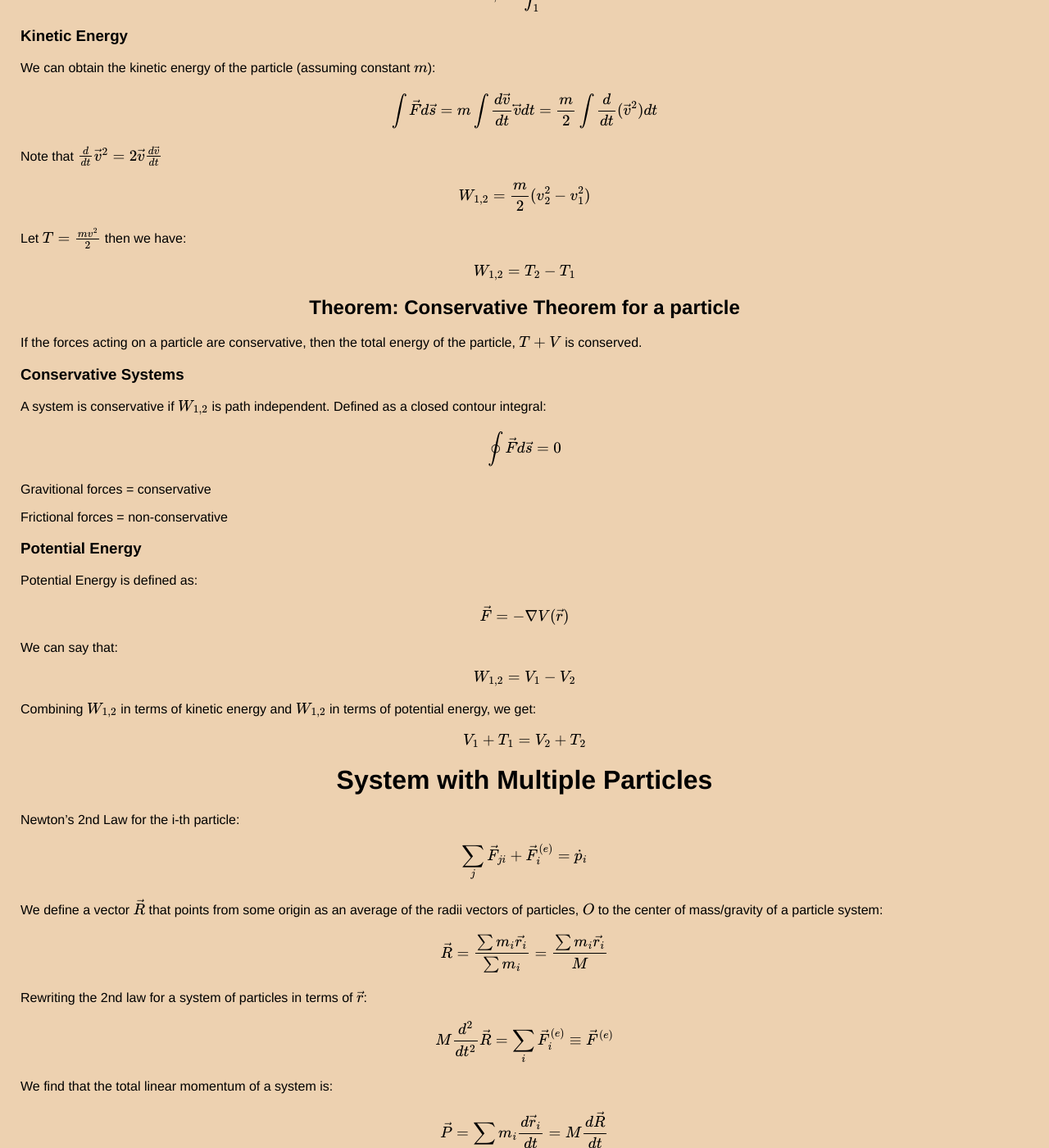
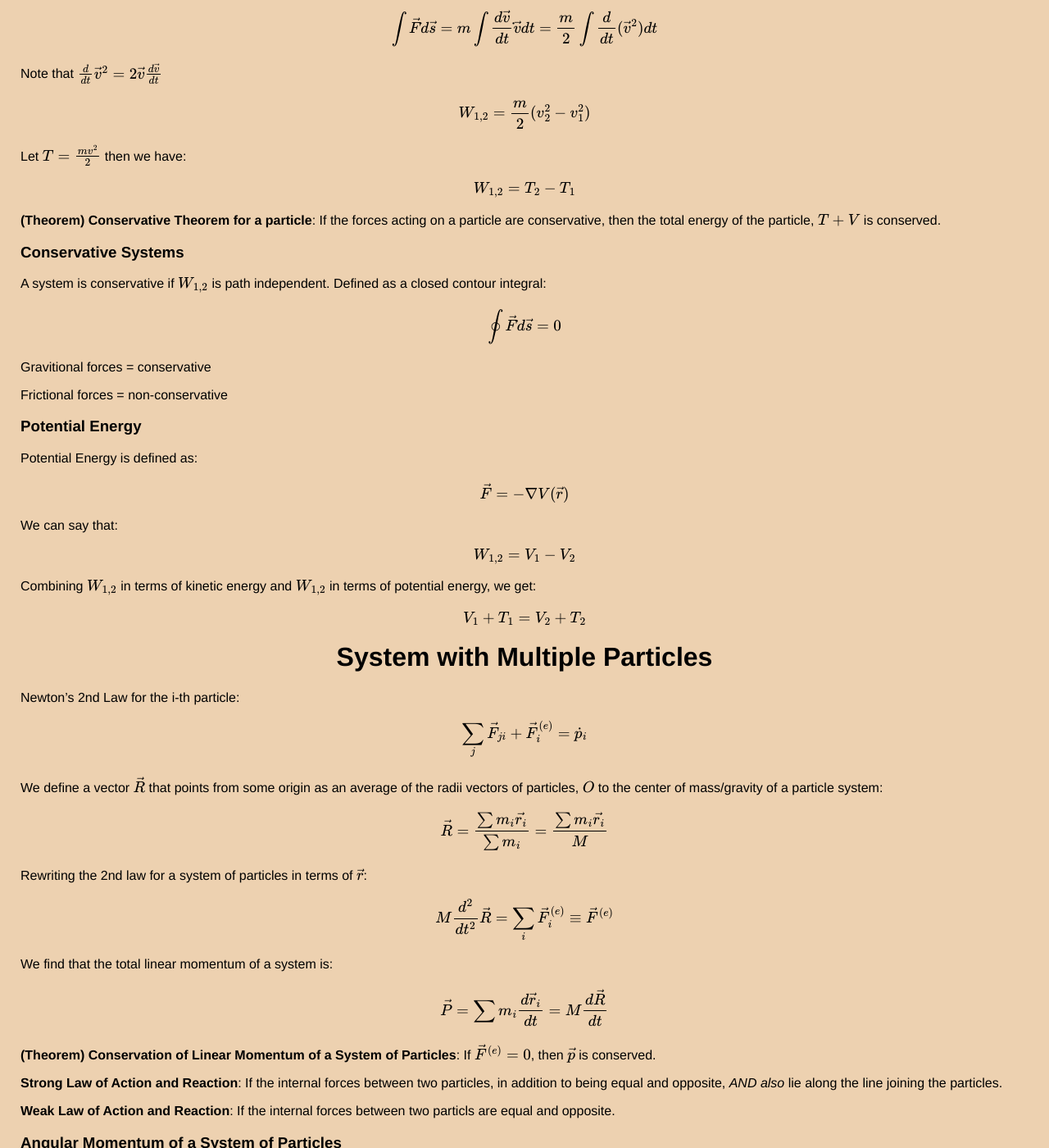
Before and after one commit to thaihangchung7/thaihangchung7.github.io, a Jekyll site: the page built from _notes/classical.md, in a window 1280 px wide and 1400 px high, scrolled down 1332 px. Shown: the whole window at 82% size. Built offline with Jekyll 4.4.1, drawn with Linux system fonts in a browser that asks for light colours; formulas are drawn with MathJax 3; some of the changed text lies outside the part shown.

Commit message:
Updating classical notes

```diff
--- a/_notes/classical.md
+++ b/_notes/classical.md
@@ -17,10 +17,7 @@ $$ \vec{a} = \frac{d^2 \vec{r}}{dt^2 } $$
 
 $$ \vec{F} = \frac{d\vec{p}}{dt} $$
 
-
-## Theorem: Conservation for the linear momentum of a particle
-
-If the total force $$ \vec{F} = 0 $$, then $$ \dot{p} = 0 $$ and the linear momentum $$ p $$ is conserved.
+**(Theorem) Conservation for the linear momentum of a particle**: If the total force $$ \vec{F} = 0 $$, then $$ \dot{p} = 0 $$ and the linear momentum $$ p $$ is conserved.
 
 ### Angular Momentum and Torque
 
@@ -47,9 +44,7 @@ $$ \vec{N} = \frac{d}{dt} (\vec{r} \times m \vec{v}) = \frac{d \vec{L}}{dt} \equ
 
 In other words, the moment of force about point $$ O $$.
 
-## Theorem: Angular Momentum of a particle
-
-If the total torque, $$ \vec{N} = 0 $$, then $$ \dot{L} = 0 $$, and angular momentum $$ \vec{L} $$ is conserved.
+**(Theorem) Angular Momentum of a particle**: If the total torque, $$ \vec{N} = 0 $$, then $$ \dot{L} = 0 $$, and angular momentum $$ \vec{L} $$ is conserved.
 
 ### Work
 
@@ -70,9 +65,7 @@ Let $$ T = \frac{mv^2}{2} $$ then we have:
 
 $$ W_{1,2} = T_{2} - T_{1} $$
 
-## Theorem: Conservative Theorem for a particle
-
-If the forces acting on a particle are conservative, then the total energy of the particle, $$ T + V $$ is conserved.
+**(Theorem) Conservative Theorem for a particle**: If the forces acting on a particle are conservative, then the total energy of the particle, $$ T + V $$ is conserved.
 
 ### Conservative Systems
 
@@ -106,7 +99,7 @@ $$\sum_{j} \vec{F}_{ji} + \vec{F}^{(e)}_{i} = \dot{p}_i  $$
 
 We define a vector $$ \vec{R} $$ that points from some origin as an average of the radii vectors of particles, $$O$$ to the center of mass/gravity of a particle system:
 
-$$ \vec{R} = \frac{\sum m_{i}\vec{r_i}}{ \sum m_i} = \frac{\sum m_{i}\vec{r_i}}{M}$$
+$$ \vec{R} = \frac{\sum m_{i}\vec{r_i}}{ \sum m_{i}} = \frac{\sum m_{i}\vec{r_{i}}}{M}$$
 
 Rewriting the 2nd law for a system of particles in terms of $$ \vec{r} $$:
 
@@ -116,9 +109,7 @@ We find that the total linear momentum of a system is:
 
 $$ \vec{P} = \sum m_{i} \frac{d \vec{r}_{i}}{dt} = M \frac{d \vec{R}}{dt} $$
 
-## Theorem: Conservation of Linear Momentum of a System of Particles:
-
-If $$ \vec{F}^{(e)} = 0 $$, then $$ \vec{p} $$ is conserved.
+**(Theorem) Conservation of Linear Momentum of a System of Particles**: If $$ \vec{F}^{(e)} = 0 $$, then $$ \vec{p} $$ is conserved.
 
 **Strong Law of Action and Reaction**: If the internal forces between two particles, in addition to being equal and opposite, _AND also_ lie along the line joining the particles.
 
```
